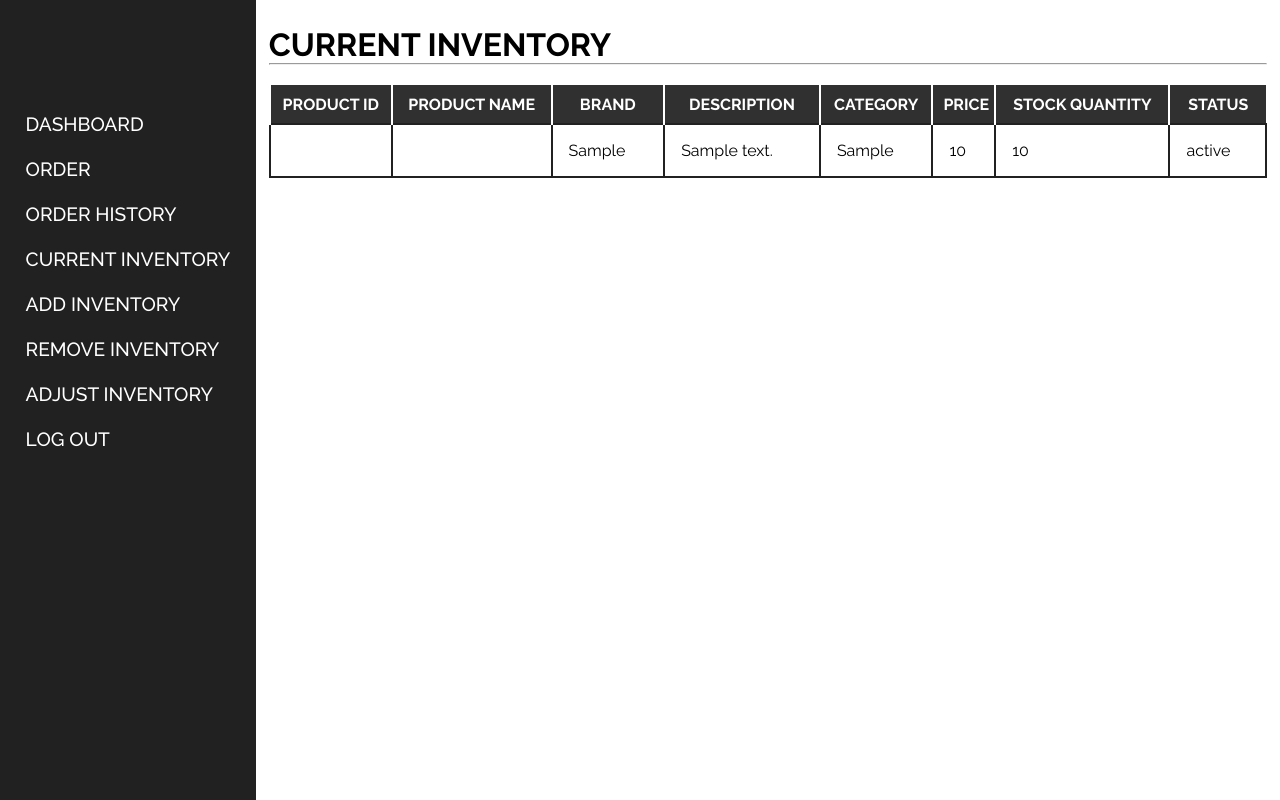
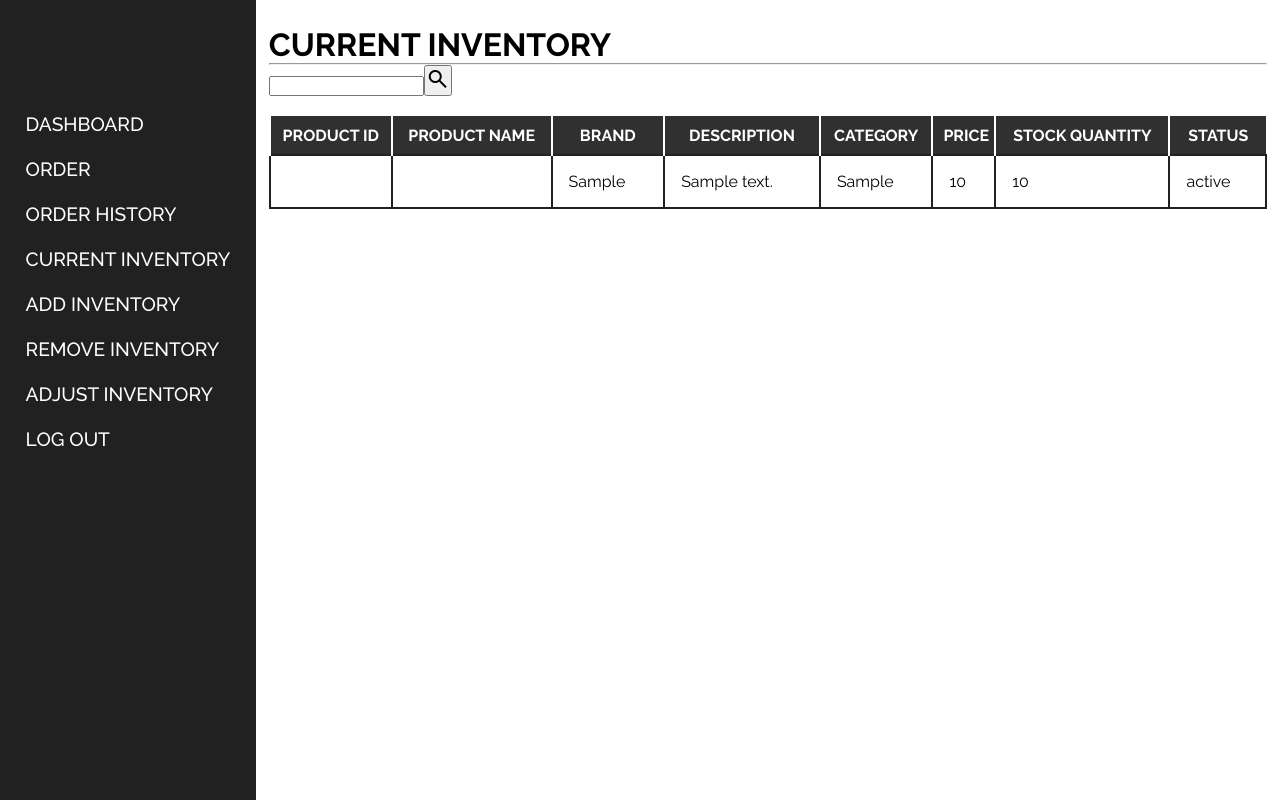
Before and after one commit to ChlmrsSrn/FUND_DATABASE_FINAL_EXAM, a PHP site: page /current.php in a window 1280 px wide. Run offline with PHP 8.4, Linux system fonts and the light colour scheme; the visitor is signed in with stand-in values (Sample User, id 1); tables that the repository leaves empty or names only in its code hold one stand-in row (values such as "Sample post"); data that the repository does not hold is empty.

Commit message:
Search Fucntion

```diff
--- a/current.php
+++ b/current.php
@@ -14,7 +14,7 @@ $conn = @mysqli_connect('localhost', 'admin', 'admin', 'inventory_database');
 <head>
     <meta charset="UTF-8">
     <meta name="viewport" content="width=device-width, initial-scale=1.0">
-    <link rel="icon" type="x-icon/png" href="" />
+    <link rel="stylesheet" href="https://fonts.googleapis.com/css2?family=Material+Symbols+Outlined:opsz,wght,FILL,GRAD@24,400,0,0" />    <link rel="icon" type="x-icon/png" href="" />
     <title>Inventory</title>
 
     <style>
@@ -129,13 +129,20 @@ $conn = @mysqli_connect('localhost', 'admin', 'admin', 'inventory_database');
         <hr />
 
         <div class="search">
-
+            <form action="current.php" method="POST">
+                <input type="text" name="search-query" /><button type="submit" value="Submit"><span class="material-symbols-outlined">Search</span></button>
+            </form>
         </div>
 
-    <?php
-        $query = 'SELECT * FROM INVENTORY;';
+        <?php
+            if (isset($_POST['search-query'])) {
+                $searchQuery = mysqli_real_escape_string($conn, $_POST['search-query']);
+                $query = "SELECT * FROM INVENTORY WHERE productName LIKE '%$searchQuery%';";
+            } else {
+                $query = 'SELECT * FROM INVENTORY;';
+            }
 
-        $result = mysqli_query($conn, $query);
+            $result = mysqli_query($conn, $query);
 
             echo "<table>";
             echo "<tr>";
@@ -160,12 +167,10 @@ $conn = @mysqli_connect('localhost', 'admin', 'admin', 'inventory_database');
                 echo "<td>" . $row['stock_quantity'] . "</td>";
                 echo "<td>" . $row['status'] . "</td>";
                 echo "</tr>";
-
             }
 
             echo "</table>";
-    ?>
-
+        ?>
     </div>
 
 </body>
--- a/dashboard.php
+++ b/dashboard.php
@@ -18,6 +18,7 @@ $conn = @mysqli_connect('localhost', 'admin', 'admin', 'inventory_database');
     <link rel="stylesheet" href="https://fonts.googleapis.com/css2?family=Material+Symbols+Outlined:opsz,wght,FILL,GRAD@48,400,0,0" />
     <link rel="stylesheet" href="https://fonts.googleapis.com/css2?family=Material+Symbols+Outlined:opsz,wght,FILL,GRAD@48,400,0,0" />
     <link rel="stylesheet" href="https://fonts.googleapis.com/css2?family=Material+Symbols+Outlined:opsz,wght,FILL,GRAD@48,400,0,0" />
+    <link rel="stylesheet" href="https://fonts.googleapis.com/css2?family=Material+Symbols+Outlined:opsz,wght,FILL,GRAD@24,400,0,0" />
     <link rel="icon" type="x-icon/png" href="" />
     <title>Inventory</title>
 
@@ -223,7 +224,6 @@ $conn = @mysqli_connect('localhost', 'admin', 'admin', 'inventory_database');
             </div>
 
         </div>
-
     </div>
 
 </body>
```
